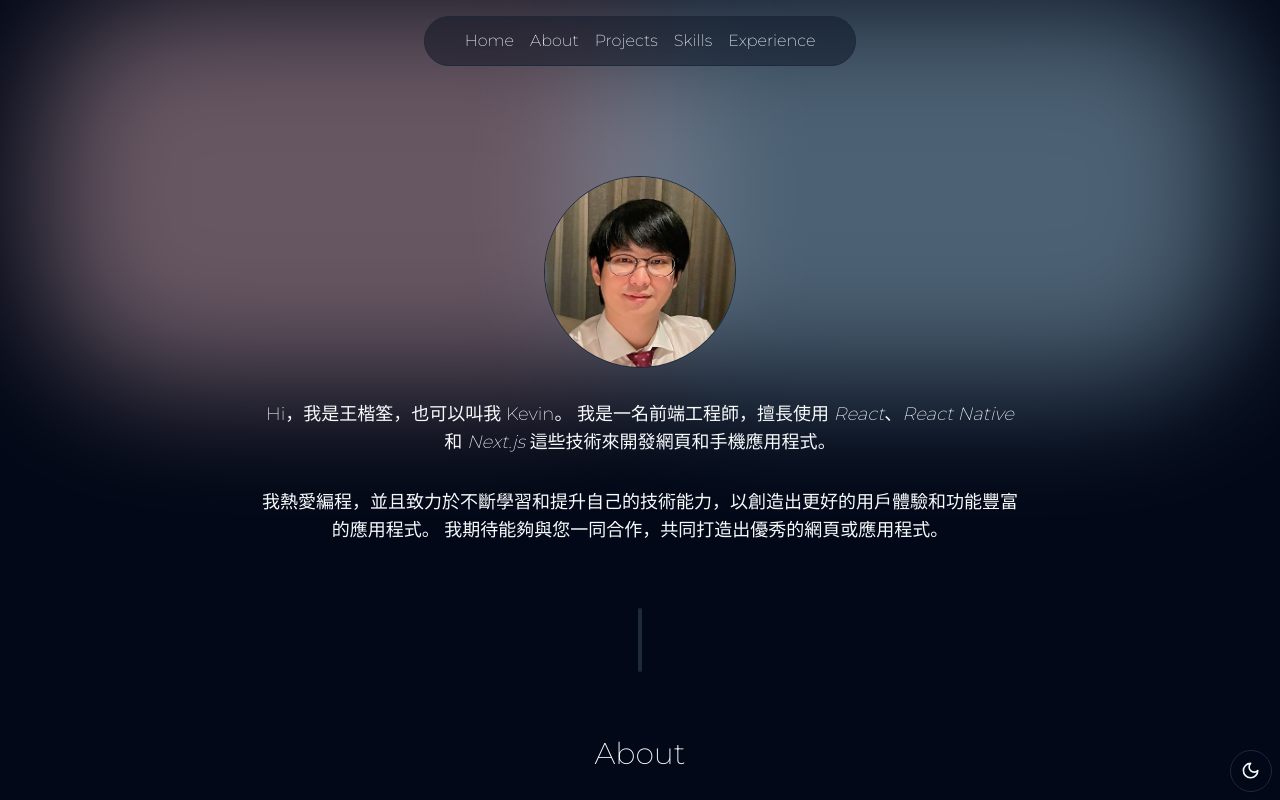
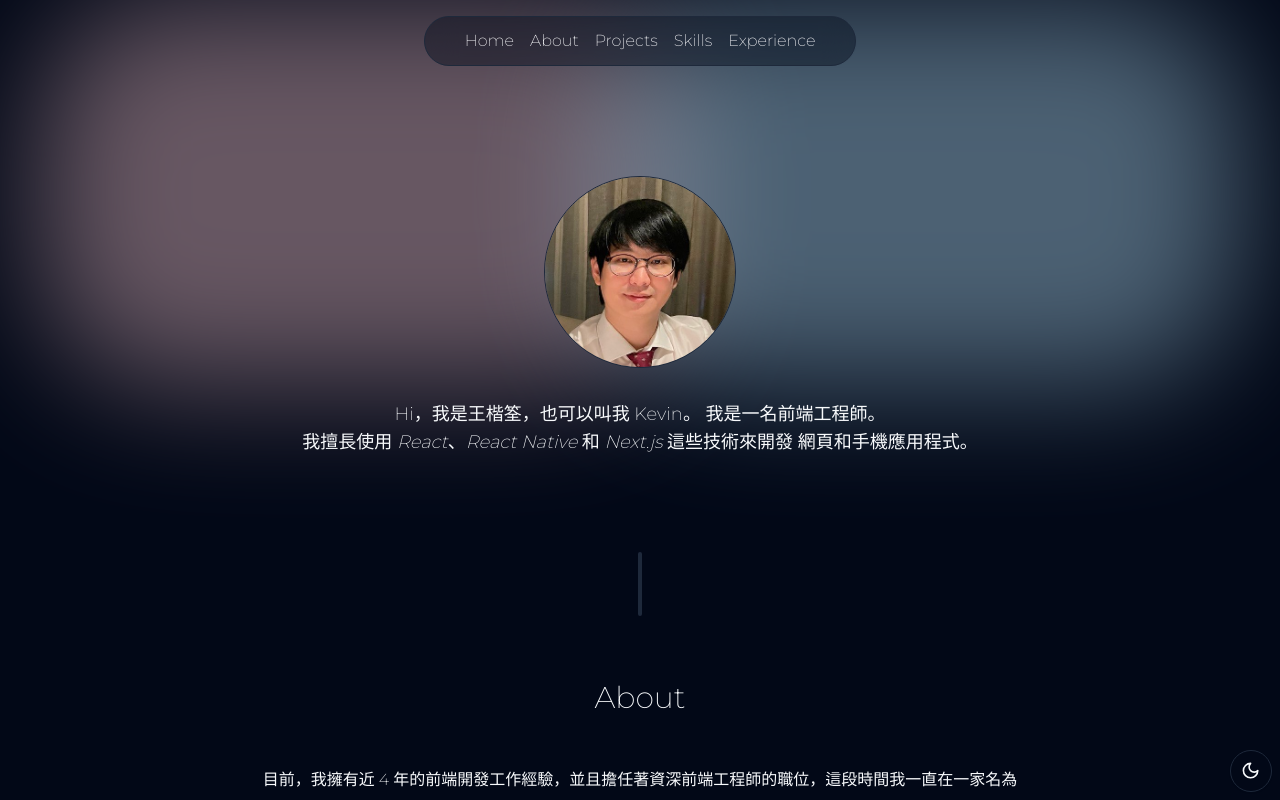
Before and after one commit to minuscoca/portfolio, a Next.js app: page / in a window 1280 px wide. Shown: the top 800 px of the page. Built offline with nearby package versions, Linux system fonts and the light colour scheme.

Commit message:
update intro

```diff
--- a/src/app/_sections/intro-section/index.tsx
+++ b/src/app/_sections/intro-section/index.tsx
@@ -9,13 +9,12 @@ export function IntroSection() {
     <Section id="home">
       <PortraitAvatar />
       <motion.h1
-        className="text-lg"
+        className="text-lg whitespace-pre-line"
         initial={{ opacity: 0, y: 20 }}
         animate={{ opacity: 1, y: 0 }}
       >
-        <b>Hi，我是王楷筌</b>，也可以叫我 Kevin。 我是一名<b>前端工程師</b>
-        ，擅長使用 <i>React</i>、<i>React Native</i> 和 <i>Next.js</i>{" "}
-        這些技術來開發<b>網頁和手機應用程式</b>。
+        <b>Hi，我是王楷筌</b>，也可以叫我 Kevin。 我是一名<b>前端工程師</b>。<br />
+        我擅長使用 <i>React</i>、<i>React Native</i> 和 <i>Next.js</i> 這些技術來開發 <b>網頁和手機應用程式</b>。
       </motion.h1>
 
       <motion.h1
@@ -24,8 +23,7 @@ export function IntroSection() {
         animate={{ opacity: 1, y: 0 }}
         transition={{ delay: 0.25 }}
       >
-        我熱愛編程，並且致力於不斷學習和提升自己的技術能力，以創造出更好的用戶體驗和功能豐富的應用程式。
-        我期待能夠與您一同合作，共同打造出優秀的網頁或應用程式。
+
       </motion.h1>
       <SectionDivider />
     </Section>
```
